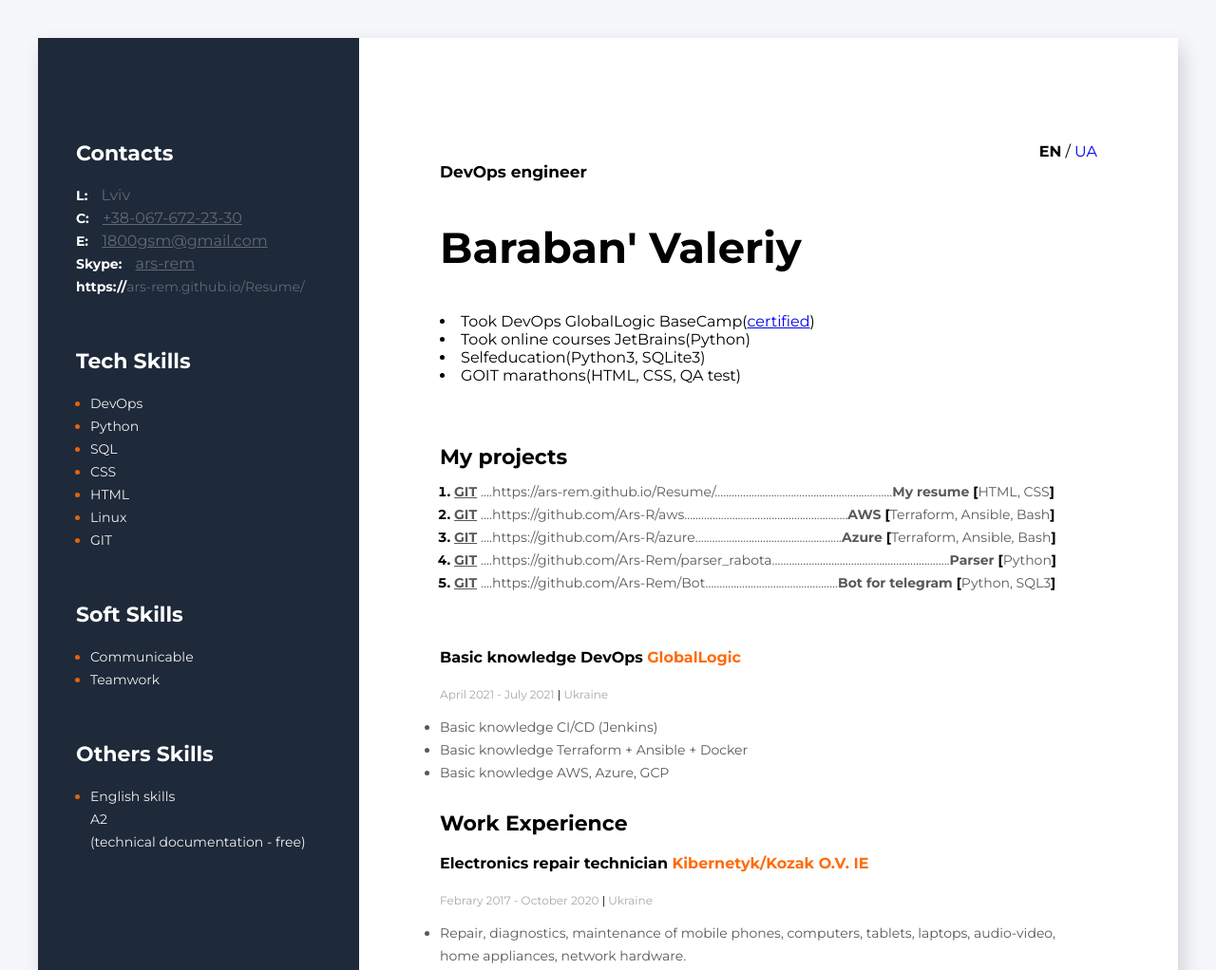
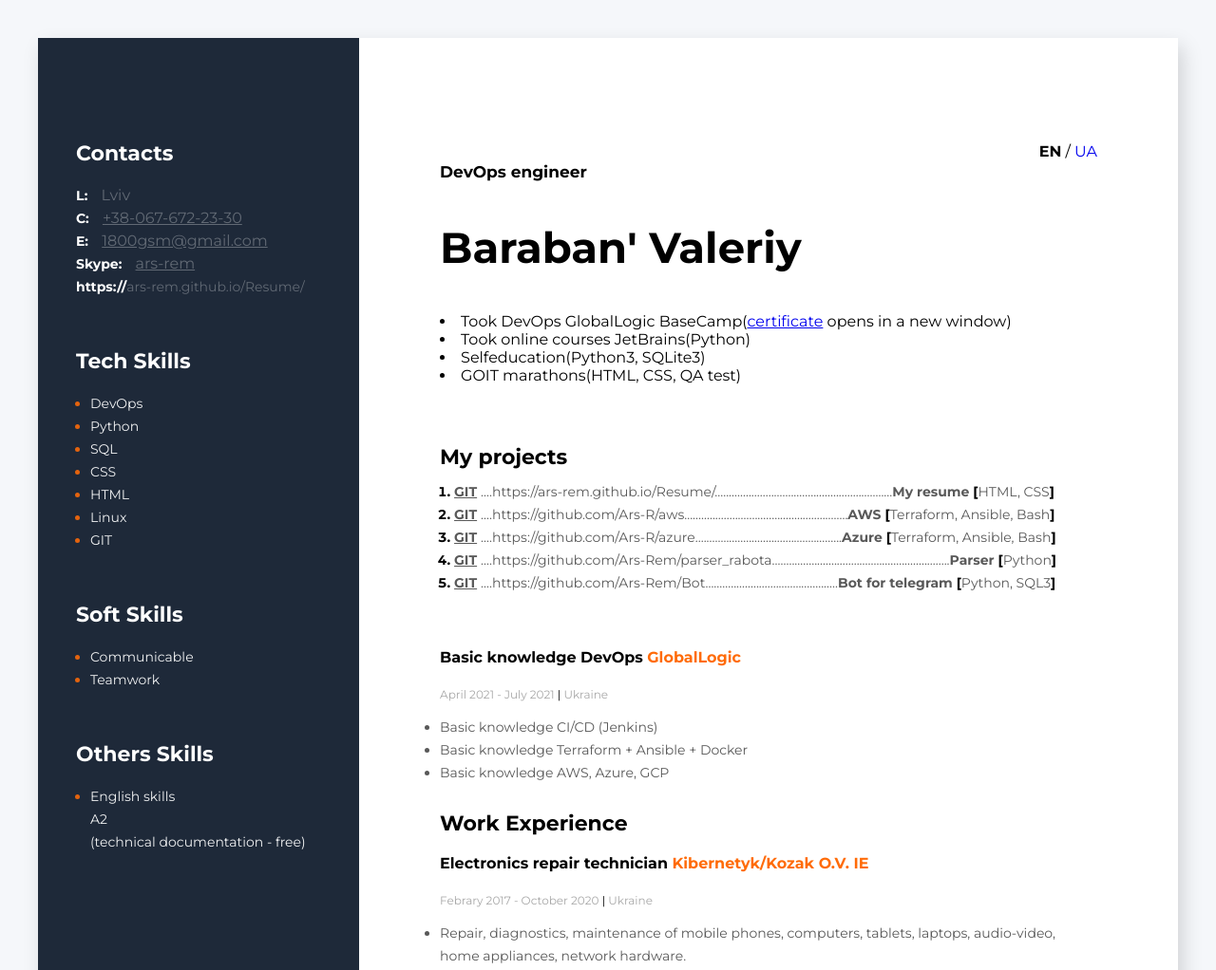
Before and after one commit to Ars-Rem/Resume, a plain HTML site: page index.html in a window 1280 px wide. Shown: the top 1022 px of the page at 95% size. Drawn offline with Linux system fonts and the light colour scheme.

Commit message:
Update index.html

```diff
--- a/index.html
+++ b/index.html
@@ -111,7 +111,8 @@
                 <p class="description">
 
                     <li>
-                        Took DevOps GlobalLogic BaseCamp(<a  target="_blank" href ="img/DevOps_GL_BaseCamp12.jpg">certified</a>)
+                        Took DevOps GlobalLogic BaseCamp(<a  target="_blank" href ="img/DevOps_GL_BaseCamp12.jpg">certificate</a>
+                        <span>opens in a new window</span>)
                     </li>
                     <li>
                         Took online courses JetBrains(Python)
```
